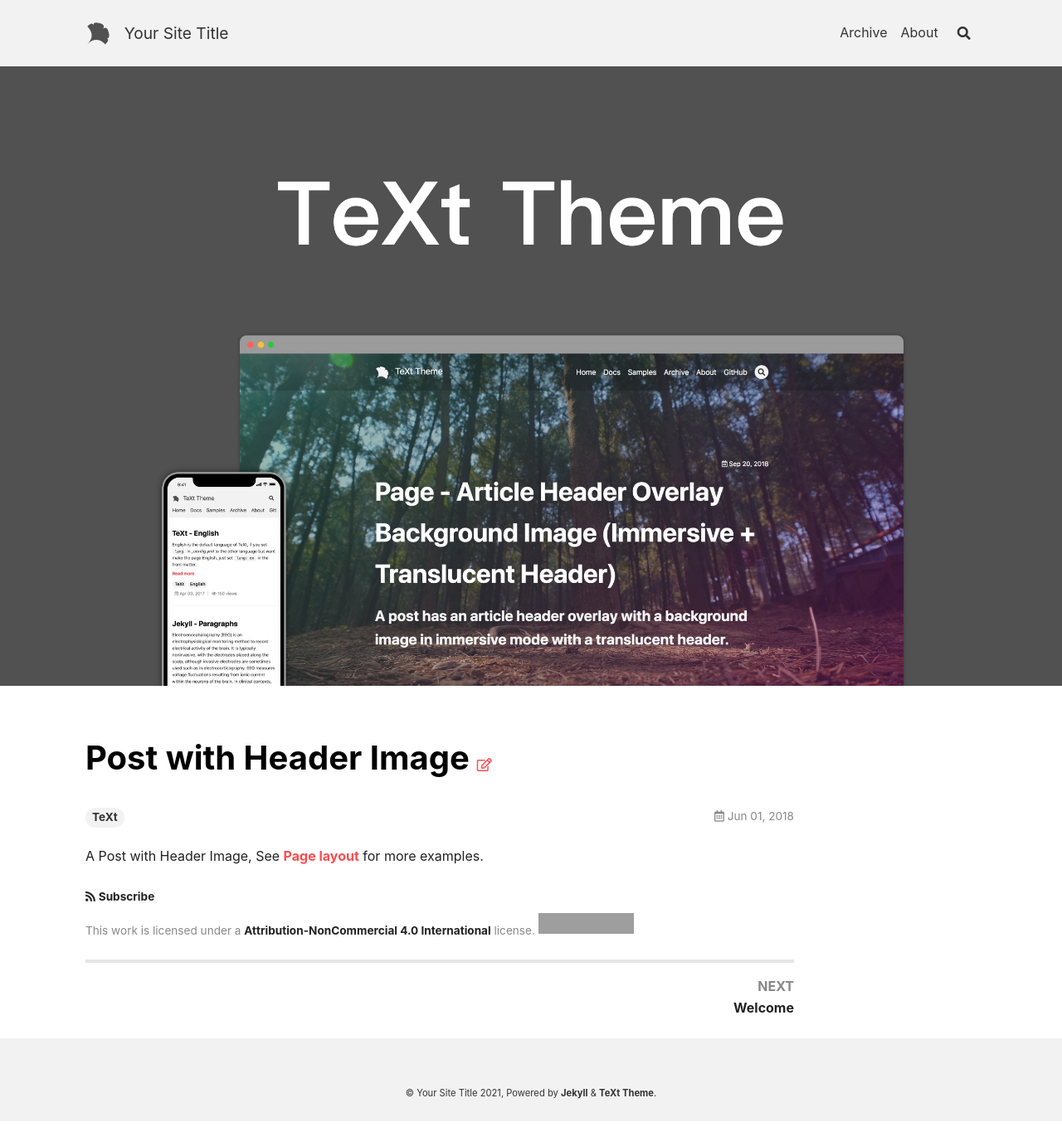
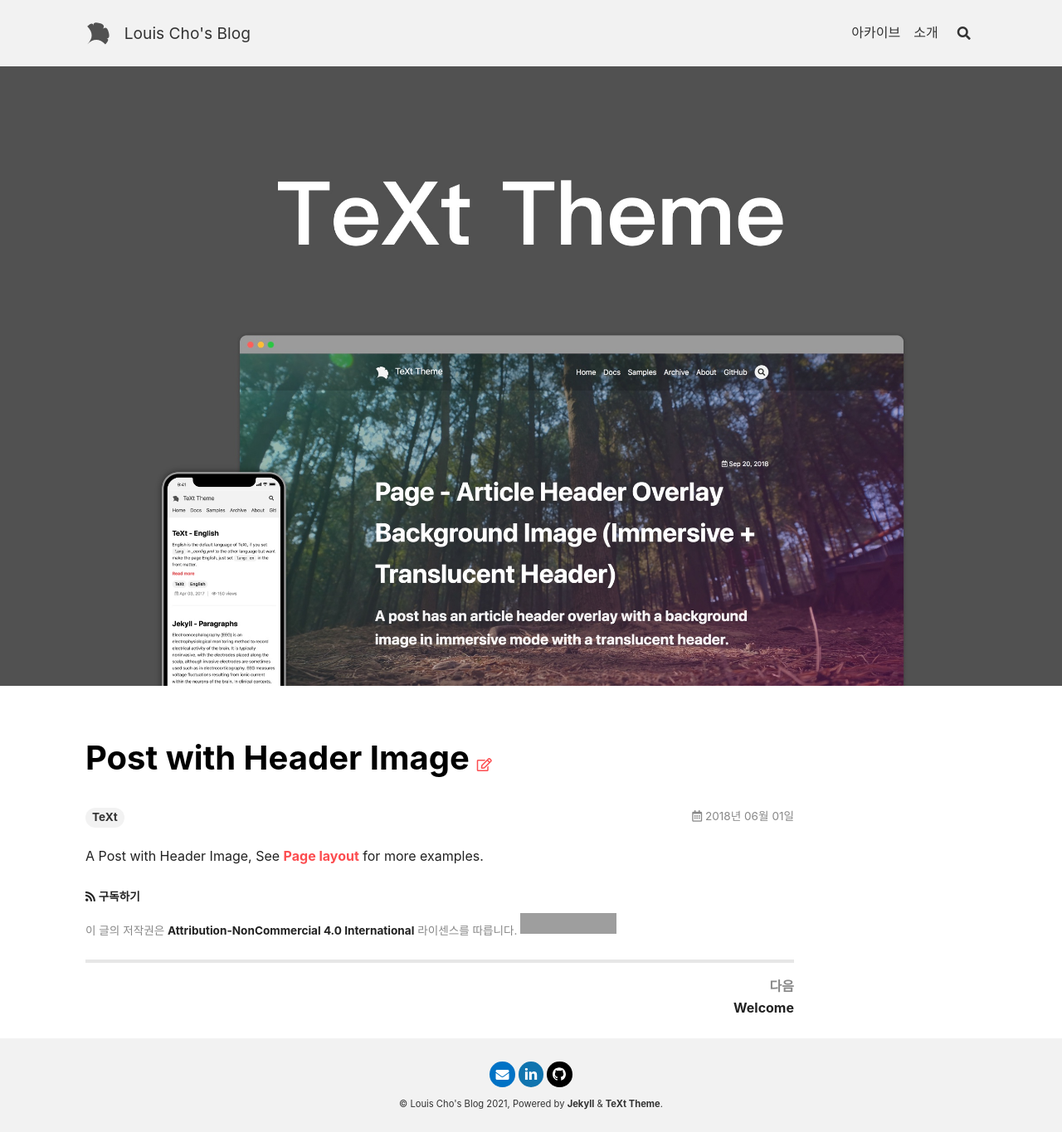
Before and after one commit to louis-cho/louis-cho.github.io, a Jekyll site: the page built from _posts/2018-06-01-header-image.md, in a window 1280 px wide. Shown: the whole page at 83% size. Built offline with Jekyll 4.4.1, drawn with Linux system fonts in a browser that asks for light colours; nearby versions of some CDN libraries; grey boxes are pictures that could not be loaded.

Commit message:
구글 애널리틱스 추가

```diff
--- a/_config.yml
+++ b/_config.yml
@@ -18,28 +18,28 @@
 ##############################
 text_skin: default # "default" (default), "dark", "forest", "ocean", "chocolate", "orange"
 highlight_theme: default # "default" (default), "tomorrow", "tomorrow-night", "tomorrow-night-eighties", "tomorrow-night-blue", "tomorrow-night-bright"
-url     : # the base hostname & protocol for your site e.g. https://www.someone.com
+url     : "https://louis-cho.github.io" # the base hostname & protocol for your site e.g. https://www.someone.com
 baseurl : # does not include hostname
-title   : Your Site Title
+title   : Louis Cho's Blog
 description: > # this means to ignore newlines until "Language & timezone"
-  Your Site Description
+  개발 자취를 기록하는 블로그입니다.
 
 
 ## => Language and Timezone
 ##############################
-lang: # the language of your site, default as "en"
-timezone: # see https://en.wikipedia.org/wiki/List_of_tz_database_time_zones for the available values
+lang: ko # the language of your site, default as "en"
+timezone: Asia/Seoul # see https://en.wikipedia.org/wiki/List_of_tz_database_time_zones for the available values
 
 
 ## => Author and Social
 ##############################
 author:
-  type      : # "person" (default), "organization"
-  name      : Your Name
-  url       :
-  avatar    : # path or url of avatar image (square)
-  bio       : I am an amazing person.
-  email     :
+  type      : person # "person" (default), "organization"
+  name      : Louis Cho
+  url       : https://louis-cho.github.io
+  avatar    : /assets/avatar.png # path or url of avatar image (square)
+  bio       : 한 걸음 씩 성장할 수 있는 개발자 조현우입니다.
+  email     : wizardchw0@gmail.com
   facebook  : # "user_name" the last part of your profile url, e.g. https://www.facebook.com/user_name
   twitter   : # "user_name" the last part of your profile url, e.g. https://twitter.com/user_name
   weibo     : # "user_id"   the last part of your profile url, e.g. https://www.weibo.com/user_id/profile?...
@@ -48,15 +48,15 @@
   medium    : # "user_name" the last part of your profile url, e.g. https://medium.com/user_name
   zhihu     : # "user_name" the last part of your profile url, e.g. https://www.zhihu.com/people/user_name
   douban    : # "user_name" the last part of your profile url, e.g. https://www.douban.com/people/user_name
-  linkedin  : # "user_name" the last part of your profile url, e.g. https://www.linkedin.com/in/user_name
-  github    : # "user_name" the last part of your profile url, e.g. https://github.com/user_name
+  linkedin  : 현우-조-21655b257 # "user_name" the last part of your profile url, e.g. https://www.linkedin.com/in/user_name
+  github    : louis-cho # "user_name" the last part of your profile url, e.g. https://github.com/user_name
   npm       : # "user_name" the last part of your profile url, e.g. https://www.npmjs.com/~user_name
 
 
 ## => GitHub Repository (if the site is hosted by GitHub)
 ##############################
-repository: user_name/repo_name
-repository_tree: master
+repository: louis-cho/louis-cho.github.io
+repository_tree: main
 
 
 ## => Paths
@@ -169,11 +169,11 @@
 ## => Analytics
 ##############################
 analytics:
-  provider: false # false (default), "google", "custom"
+  provider: google # false (default), "google", "custom"
 
   ## Google Analytics
   google:
-    tracking_id : # Google Analytics id for the site
+    tracking_id : G-NY68X1S5C4 # Google Analytics id for the site
     anonymize_ip: false # Anonymize IP tracking for Analytics
 
 
```
Also changed, not shown: _posts/2025-04-01-setting-tutorial.md (+1 -2 lines).
